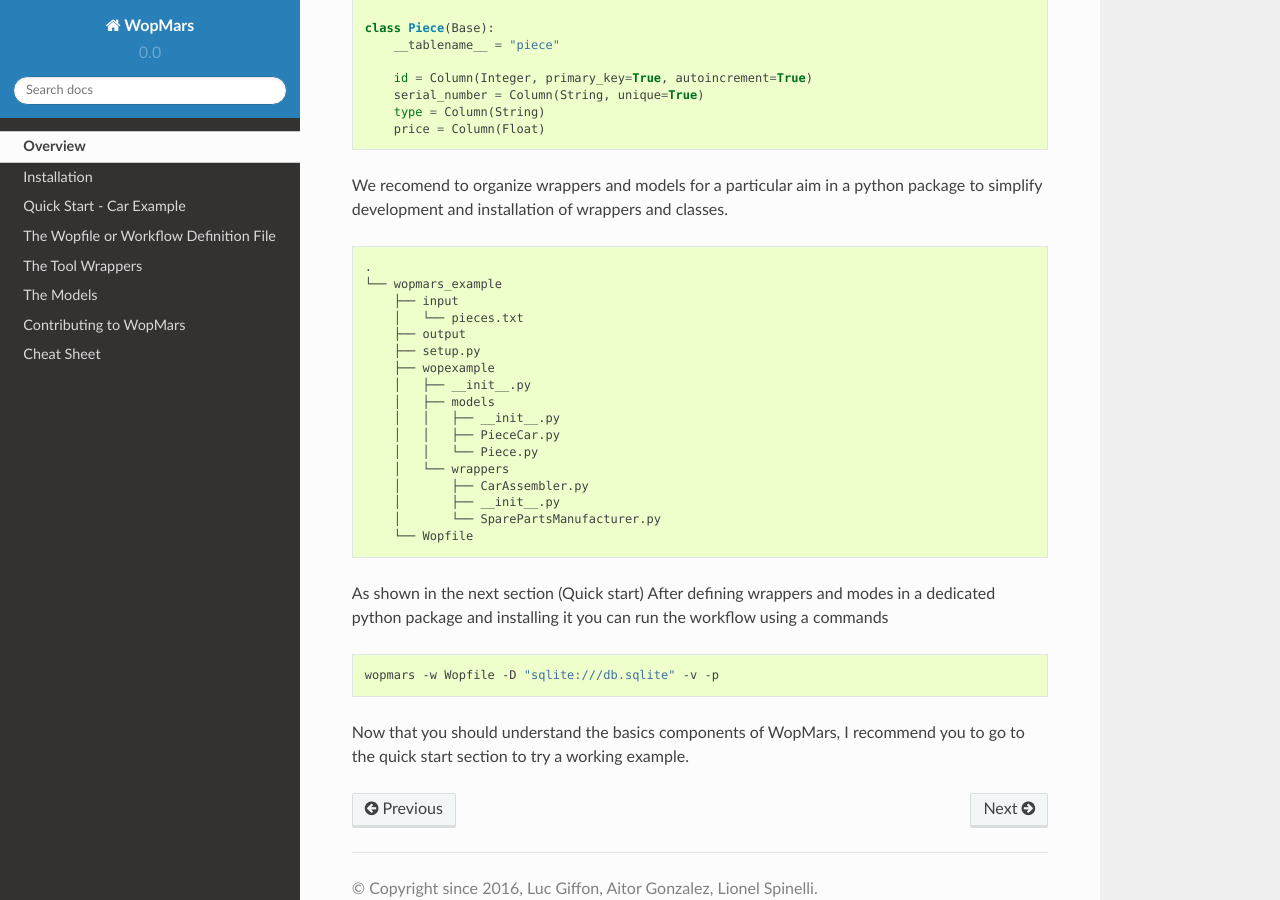
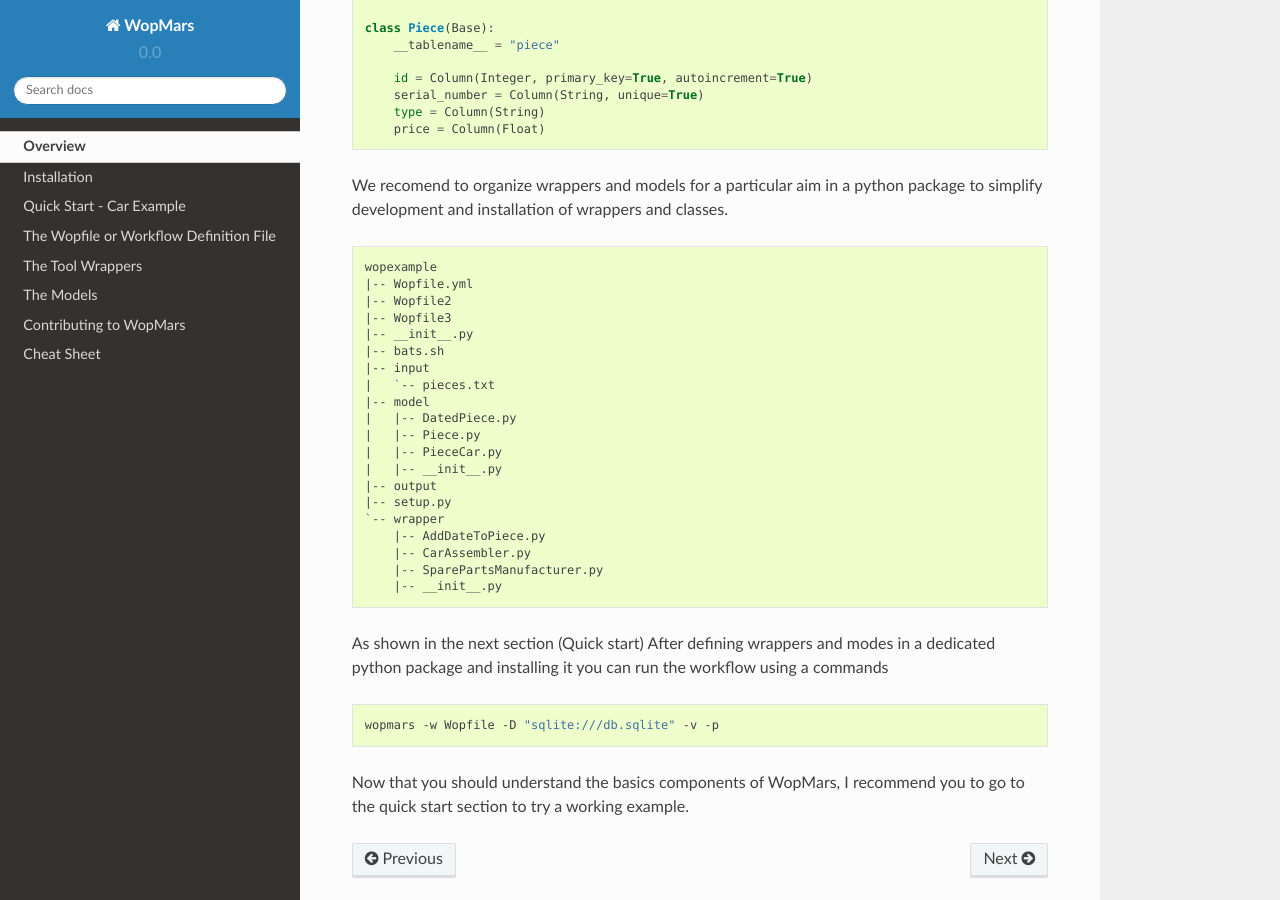
Before and after one commit to aitgon/wopmars, a Sphinx documentation site: the page built from docs/content/overview.rst, in a window 1280 px wide and 900 px high, scrolled down 1429 px. Built offline with Sphinx 7.4.7 and the Read the Docs theme 2.0.0, drawn with Linux system fonts in a browser that asks for light colours.

Commit message:
TST travi

```diff
--- a/docs/content/overview.rst
+++ b/docs/content/overview.rst
@@ -85,23 +85,26 @@
 
 .. code-block:: shell
 
-    .
-    └── wopmars_example
-        ├── input
-        │   └── pieces.txt
-        ├── output
-        ├── setup.py
-        ├── wopexample
-        │   ├── __init__.py
-        │   ├── models
-        │   │   ├── __init__.py
-        │   │   ├── PieceCar.py
-        │   │   └── Piece.py
-        │   └── wrappers
-        │       ├── CarAssembler.py
-        │       ├── __init__.py
-        │       └── SparePartsManufacturer.py
-        └── Wopfile
+    wopexample
+    |-- Wopfile.yml
+    |-- Wopfile2
+    |-- Wopfile3
+    |-- __init__.py
+    |-- bats.sh
+    |-- input
+    |   `-- pieces.txt
+    |-- model
+    |   |-- DatedPiece.py
+    |   |-- Piece.py
+    |   |-- PieceCar.py
+    |   |-- __init__.py
+    |-- output
+    |-- setup.py
+    `-- wrapper
+        |-- AddDateToPiece.py
+        |-- CarAssembler.py
+        |-- SparePartsManufacturer.py
+        |-- __init__.py
 
 As shown in the next section (Quick start) After defining wrappers and modes in a dedicated python package and installing it you can run the workflow using a commands
 
```
Also changed, not shown: docs/content/quick-start.rst (+16 -11 lines), 1 other file.
